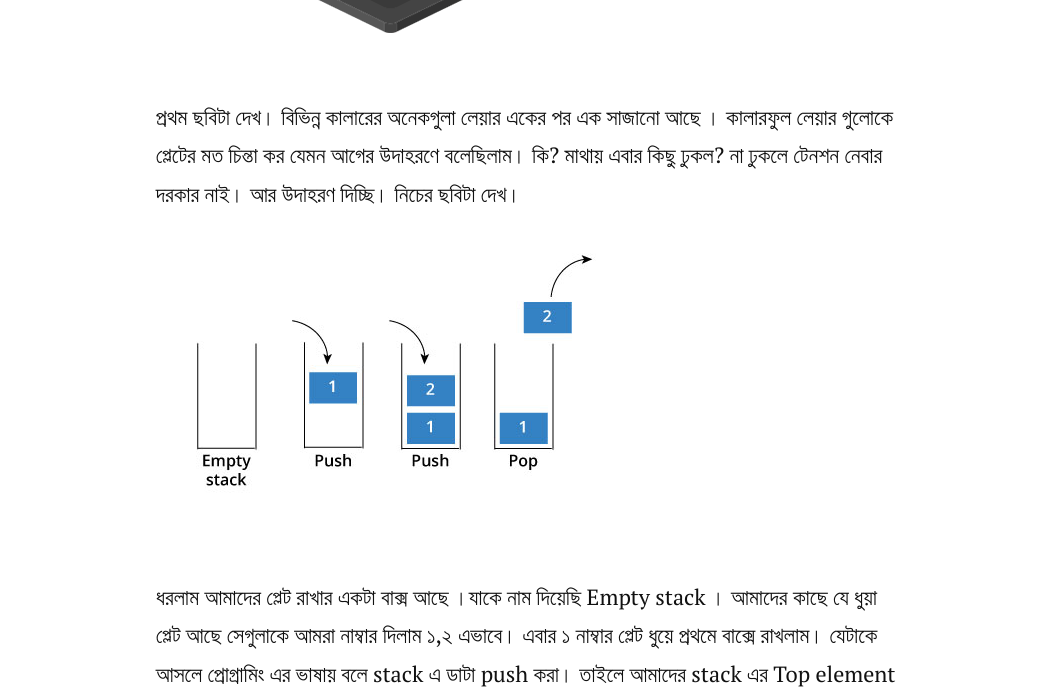
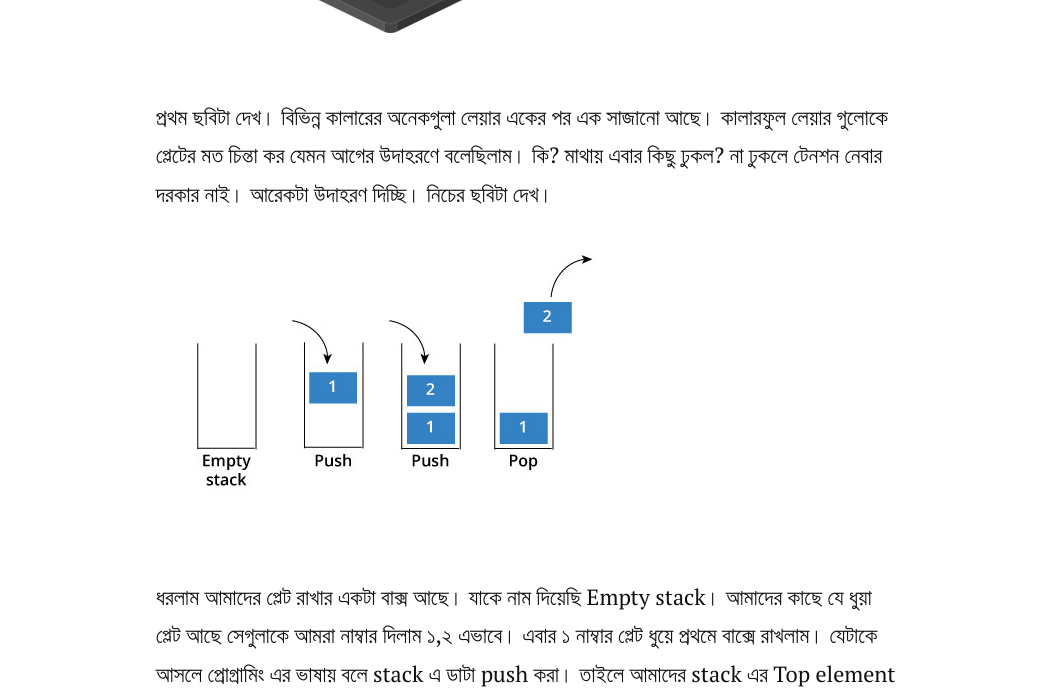
Before and after one commit to farhapartex/farhapartex.github.io, a Jekyll site: the page built from _posts/2019-07-03-stack-এবং-প্লেটের-বাক্সের-গল্প.md, in a window 1280 px wide and 1400 px high, scrolled down 2385 px. Shown: the part 158-857 px from the top of the window, without its empty margins (113-1166 px from the left). Built offline with Jekyll 4.4.1, drawn with Linux system fonts in a browser that asks for light colours; nearby versions of some CDN libraries; comment, search, counter and statistics services are not loaded; some of the changed text lies outside the part shown.

Commit message:
Update from Forestry.io farhapartex@gmail.com updated _posts/2019-07-03-stack-এবং-প্লেটের-বাক্সের-গল্প.md

````diff
--- a/_posts/2019-07-03-stack-এবং-প্লেটের-বাক্সের-গল্প.md
+++ b/_posts/2019-07-03-stack-এবং-প্লেটের-বাক্সের-গল্প.md
@@ -20,17 +20,17 @@
 একটু ছবি দেখে ব্যাপারটা আর ক্লিয়ার করি
 
 ![](/uploads/stack.png)
-প্রথম ছবিটা দেখ। বিভিন্ন কালারের অনেকগুলা লেয়ার একের পর এক সাজানো আছে । কালারফুল লেয়ার গুলোকে প্লেটের মত চিন্তা কর যেমন আগের উদাহরণে বলেছিলাম। কি? মাথায় এবার কিছু ঢুকল? না ঢুকলে টেনশন নেবার দরকার নাই। আর উদাহরণ দিচ্ছি। নিচের ছবিটা দেখ।
+প্রথম ছবিটা দেখ। বিভিন্ন কালারের অনেকগুলা লেয়ার একের পর এক সাজানো আছে। কালারফুল লেয়ার গুলোকে প্লেটের মত চিন্তা কর যেমন আগের উদাহরণে বলেছিলাম। কি? মাথায় এবার কিছু ঢুকল? না ঢুকলে টেনশন নেবার দরকার নাই। আরেকটা উদাহরণ দিচ্ছি। নিচের ছবিটা দেখ।
 
 ![](/uploads/stack-top.jpg)
 
-ধরলাম আমাদের প্লেট রাখার একটা বাক্স আছে ।যাকে নাম দিয়েছি Empty stack । আমাদের কাছে যে ধুয়া প্লেট আছে সেগুলাকে আমরা নাম্বার দিলাম ১,২ এভাবে। এবার ১ নাম্বার প্লেট ধুয়ে প্রথমে বাক্সে রাখলাম। যেটাকে আসলে প্রোগ্রামিং এর ভাষায় বলে stack এ ডাটা push করা। তাইলে আমাদের stack এর Top element এখন ১ নাম্বার প্লেট। এবার ২ নাম্বার প্লেটকেও ধুয়ে আমাদের stack বাক্সে রাখলাম অর্থাৎ push করলাম। এখন তাইলে top element কে বল দেখি? হ্যা , ঠিক। এখন top element ২ নাম্বার প্লেট। এভাবে একসময় ৩,৪,৫,৬,৭,৮ করে করে ২০টা প্লেট ধুয়া হয়ে গেলে একদম top element হবে ২০। এবার আসি প্লেট বের করা নিয়ে। বাক্স থেকে যদি প্লেট বের করি ( যাকে প্রোগ্রামিং এর ভাষায় বলে pop করা ) তাহলে সবার উপরে যে, মানে যে আমাদের top element তাকেই আগে বের করতে হবে। তাইলে আমরা প্রথমে ২০ নাম্বার প্লেট pop বা বের করলাম। তাইলে বাক্সে এখন আছে ১৯টা প্লেট এবং এখন top element হল ১৯। বুঝা গেল। এভাবে প্রতিবার যদি প্লেট pop কর মানে বের কর তাহলে পরের প্লেট হয়ে যাবে top element । না বুঝলে ছবি দেখে লেখাটা আবার পড়লে ঠিকই বুঝে যাবে।
+ধরলাম আমাদের প্লেট রাখার একটা বাক্স আছে। যাকে নাম দিয়েছি Empty stack। আমাদের কাছে যে ধুয়া প্লেট আছে সেগুলাকে আমরা নাম্বার দিলাম ১,২ এভাবে। এবার ১ নাম্বার প্লেট ধুয়ে প্রথমে বাক্সে রাখলাম। যেটাকে আসলে প্রোগ্রামিং এর ভাষায় বলে stack এ ডাটা push করা। তাইলে আমাদের stack এর Top element এখন ১ নাম্বার প্লেট। এবার ২ নাম্বার প্লেটকেও ধুয়ে আমাদের stack বাক্সে রাখলাম অর্থাৎ push করলাম। এখন তাইলে top element কে বল দেখি? হ্যা , ঠিক। এখন top element ২ নাম্বার প্লেট। এভাবে একসময় ৩,৪,৫,৬,৭,৮ করে করে ২০টা প্লেট ধুয়া হয়ে গেলে একদম top element হবে ২০। এবার আসি প্লেট বের করা নিয়ে। বাক্স থেকে যদি প্লেট বের করি ( যাকে প্রোগ্রামিং এর ভাষায় বলে pop করা ) তাহলে সবার উপরে যে, মানে যে আমাদের top element তাকেই আগে বের করতে হবে। তাইলে আমরা প্রথমে ২০ নাম্বার প্লেট pop বা বের করলাম। তাইলে বাক্সে এখন আছে ১৯টা প্লেট এবং এখন top element হল ১৯। বুঝা গেল। এভাবে প্রতিবার যদি প্লেট pop কর মানে বের কর তাহলে পরের প্লেট হয়ে যাবে top element । না বুঝলে ছবি দেখে লেখাটা আবার পড়লে ঠিকই বুঝে যাবে।
 আমরা তো শিখে গেলাম। এবার আরেকজনকে এই ব্যাপারটা শিখাইতে হবে। উনি হলে কম্পিউটার, দ্যা বস। উনি তো আবার কোড ছাড়া আমাদের কথা বুঝেন না। তাইলে একটু কোডে উনাকে এই stack জিনিষটা বুঝানো যাক। কোডিং এর অংশটা আমি পাইথনে লিখছি। আশা করি বুঝতে সমস্যা হবে না।
 
 আমাদের একটা বক্স ছিল প্লেট রাখার। মনে আছে? সেই বাক্স বানানো যাক
 
 ``` python
-def create_stackBox():
+def create_stack_box():
 	stackBox = []
  	return stackBox
 ```
@@ -110,7 +110,7 @@
 def peek_plate(stack_box):
 	if (is_empty()):
 		return str(-maxsize -1)
-	return stack_box\[len(stack_box) - 1\]
+	return stack_box[len(stack_box) - 1]
 
 if __name__ == "__main__":
 	stack_box = create_stack_box()
````
Also changed, not shown: other parts of _posts/2019-07-03-stack-এবং-প্লেটের-বাক্সের-গল্প.md (+18 -9 lines).
